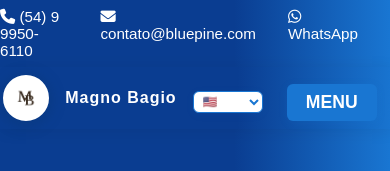
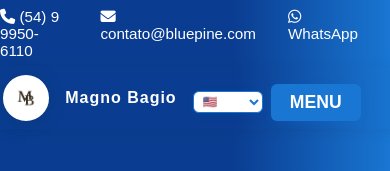
Before and after one commit to Nunes198/site-empresa, a plain HTML site: page index.html in a window 390 px wide. Shown: the top 171 px of the page. Drawn offline with Linux system fonts and the light colour scheme.

Commit message:
versao cel2

```diff
--- a/index.html
+++ b/index.html
@@ -407,7 +407,7 @@
         position: relative;
       }
       .logo {
-        width: 100%;
+        width: auto;
         justify-content: flex-start;
         gap: 0.5rem;
         flex-wrap: wrap;
@@ -421,7 +421,7 @@
       }
       .menu-mobile-btn {
         display: inline-block;
-        margin-left: 0.5rem;
+        margin-left: 0;
         margin-top: 0.5rem;
       }
       #main-nav {
@@ -495,6 +495,7 @@
       <div class="logo" style="display:flex;align-items:center;gap:1rem;">
         <img src="site-institucional/public/assets/images/logo.png" alt="Logo">
         <span style="font-size:1.5rem;font-weight:bold;letter-spacing:1px;">Magno Bagio</span>
+        <div style="display: flex; align-items: center; gap: 0.5rem;">
           <select id="language-select" class="language-select" aria-label="Selecionar idioma">
             <option value="pt">🇧🇷</option>
             <option value="en">🇺🇸</option>
@@ -502,6 +503,7 @@
             <option value="zh">🇨🇳</option>
           </select>
           <button class="menu-mobile-btn" id="menu-mobile-btn" aria-label="Abrir menu">MENU</button>
+        </div>
       </div>
       <nav id="main-nav">
         <ul>
```
Lines whose indentation alone changed are shown as unchanged.
